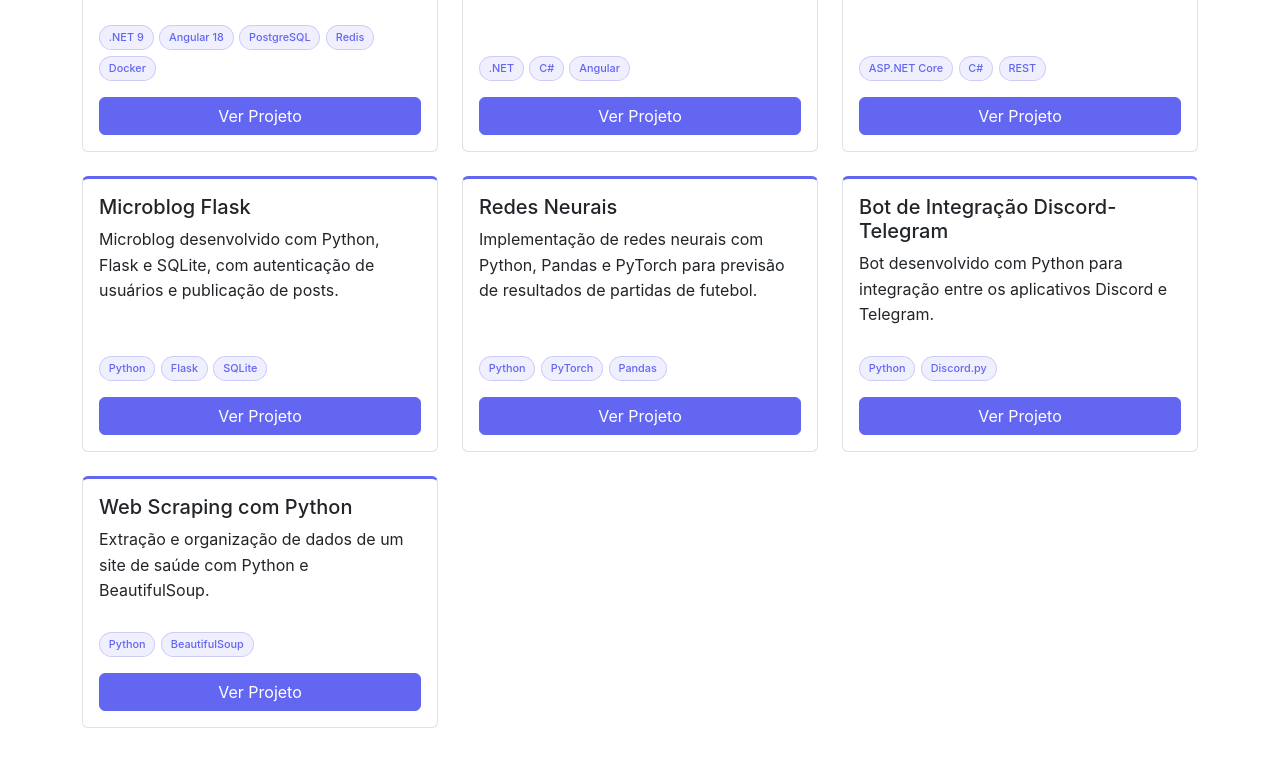
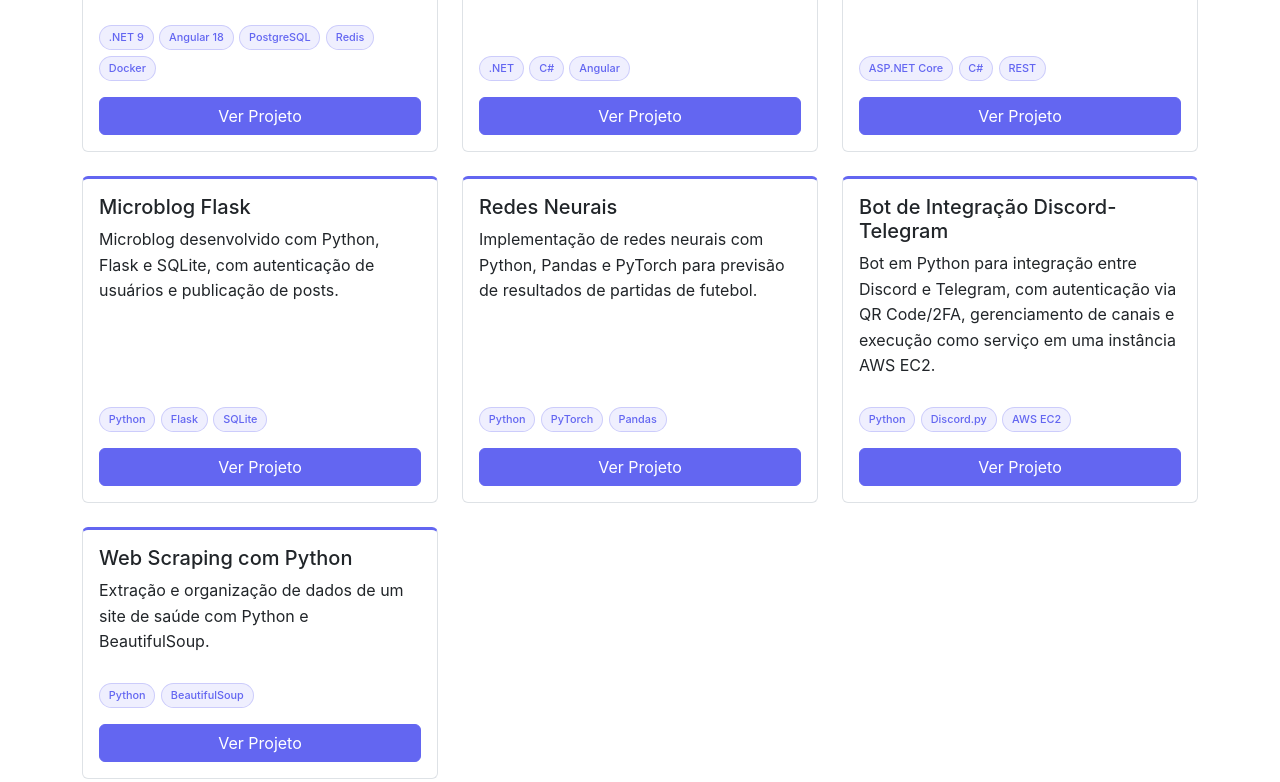
Before and after one commit to jhgaldino/portfolio, a plain HTML site: page index.html in a window 1280 px wide. Shown: the part 2188-2970 px from the top of the page. Drawn offline with nearby package versions, Linux system fonts and the light colour scheme.

Commit message:
Highlight EC2 deployment in bot project

```diff
--- a/index.html
+++ b/index.html
@@ -219,7 +219,7 @@
                         <div class="card-body">
                             <h5 class="card-title" data-translate="projectBotTitle">Bot de Integração Discord-Telegram</h5>
                             <p class="card-text" data-translate="projectBotDesc">Bot desenvolvido com Python para integração entre os aplicativos Discord e Telegram.</p>
-                            <div class="tech-tags"><span class="tech-tag">Python</span><span class="tech-tag">Discord.py</span></div>
+                            <div class="tech-tags"><span class="tech-tag">Python</span><span class="tech-tag">Discord.py</span><span class="tech-tag">AWS EC2</span></div>
                             <a href="https://github.com/jhgaldino/discord_telegram_bot" class="btn btn-primary" target="_blank" rel="noopener noreferrer" referrerpolicy="no-referrer" data-translate="projectButton">Ver Projeto</a>
                         </div>
                     </div>
--- a/main.js
+++ b/main.js
@@ -30,7 +30,7 @@ const translations = {
         projectNeuralTitle: 'Redes Neurais',
         projectNeuralDesc: 'Implementação de redes neurais com Python, Pandas e PyTorch para previsão de resultados de partidas de futebol.',
         projectBotTitle: 'Bot de Integração Discord-Telegram',
-        projectBotDesc: 'Bot desenvolvido com Python para integração entre os aplicativos Discord e Telegram.',
+        projectBotDesc: 'Bot em Python para integração entre Discord e Telegram, com autenticação via QR Code/2FA, gerenciamento de canais e execução como serviço em uma instância AWS EC2.',
         projectWebScrapTitle: 'Web Scraping com Python',
         projectWebScrapDesc: 'Extração e organização de dados de um site de saúde com Python e BeautifulSoup.',
         // Experience
@@ -97,7 +97,7 @@ const translations = {
         projectNeuralTitle: 'Neural Networks',
         projectNeuralDesc: 'Implementation of neural networks with Python, Pandas, and PyTorch to predict football match results.',
         projectBotTitle: 'Discord-Telegram Integration Bot',
-        projectBotDesc: 'Bot developed with Python for integration between Discord and Telegram applications.',
+        projectBotDesc: 'Python bot integrating Discord and Telegram, with QR code/2FA authentication, channel management, and service deployment on an AWS EC2 instance.',
         projectWebScrapTitle: 'WebScraping with Python',
         projectWebScrapDesc: 'Extraction and organization of health website data using Python and BeautifulSoup.',
         // Experience
```
